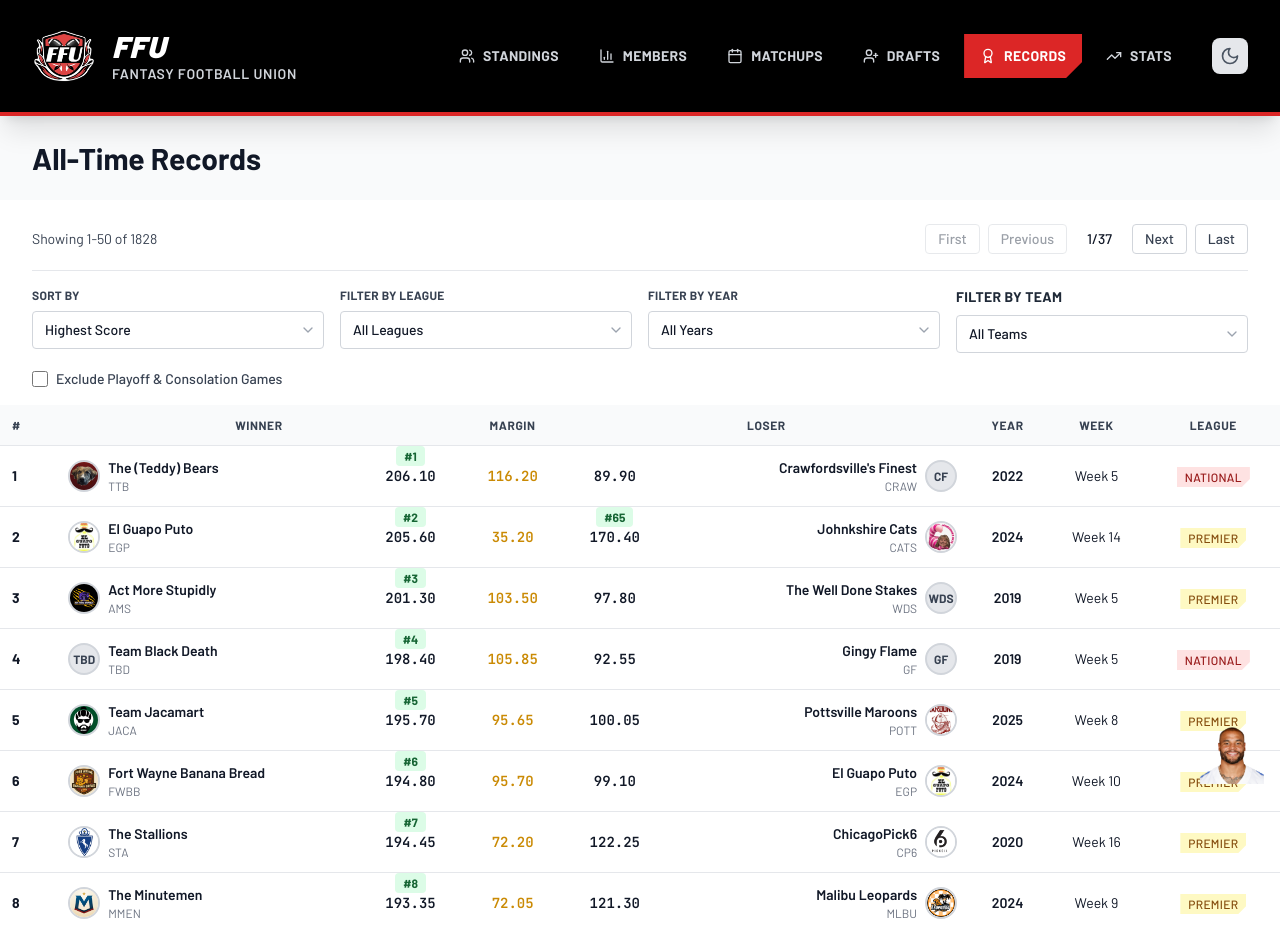
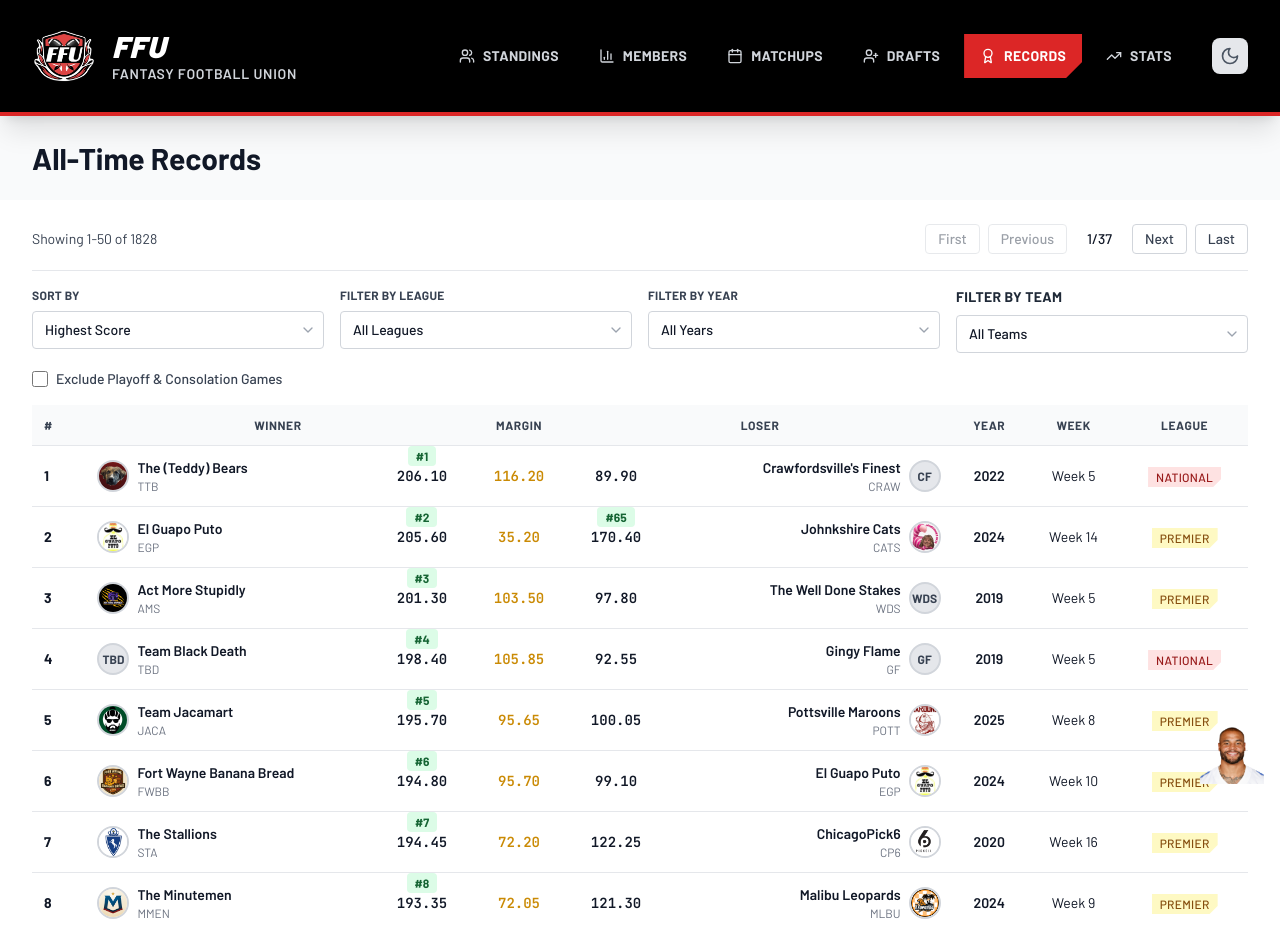
Before and after one commit to josh-conley/ffu-app, a React (Vite) app: page /#/records in a window 1280 px wide. Shown: the top 932 px of the page. Built offline with nearby package versions, Linux system fonts and the light colour scheme.

Commit message:
fixing tables

```diff
--- a/src/pages/AllTimeStats.tsx
+++ b/src/pages/AllTimeStats.tsx
@@ -628,10 +628,8 @@ export const AllTimeStats = () => {
               </div>
             </div>
 
-            <div className="overflow-x-auto table-container" style={{
+            <div className="overflow-x-auto md:overflow-visible table-container" style={{
               WebkitOverflowScrolling: 'touch',
-              marginLeft: 'calc(-1 * (100vw - 100%) / 2)',
-              marginRight: 'calc(-1 * (100vw - 100%) / 2)'
             }}>
               <table className="table md:table-fixed w-full min-w-[1400px]">
                 <colgroup className="hidden md:table-column-group">
@@ -1055,10 +1053,8 @@ export const AllTimeStats = () => {
                 </div>
               </div>
 
-              <div className="overflow-x-auto table-container" style={{
+              <div className="overflow-x-auto md:overflow-visible table-container" style={{
                 WebkitOverflowScrolling: 'touch',
-                marginLeft: 'calc(-1 * (100vw - 100%) / 2)',
-                marginRight: 'calc(-1 * (100vw - 100%) / 2)'
               }}>
                 <table className="table md:table-fixed w-full min-w-[800px]">
                   <colgroup className="hidden md:table-column-group">
--- a/src/pages/Matchups.tsx
+++ b/src/pages/Matchups.tsx
@@ -203,7 +203,7 @@ export const Matchups = () => {
   const filterMatchupsByTeam = (matchups: any[]) => {
     if (selectedTeam === 'ALL') return matchups;
     return matchups.filter(matchup =>
-      matchup.winner === selectedTeam || matchup.loser === selectedTeam
+      matchup.winnerInfo?.teamName === selectedTeam || matchup.loserInfo?.teamName === selectedTeam
     );
   };
 
--- a/src/pages/Records.tsx
+++ b/src/pages/Records.tsx
@@ -464,10 +464,8 @@ export const Records = () => {
                   </div>
                 </div>
 
-                <div className="overflow-x-auto" style={{
+                <div className="overflow-x-auto md:overflow-visible" style={{
                   WebkitOverflowScrolling: 'touch',
-                  marginLeft: 'calc(-1 * (100vw - 100%) / 2)',
-                  marginRight: 'calc(-1 * (100vw - 100%) / 2)'
                 }}>
                   <div className="inline-block min-w-full align-middle">
                     <table className="min-w-full divide-y divide-gray-200 dark:divide-gray-700">
```
